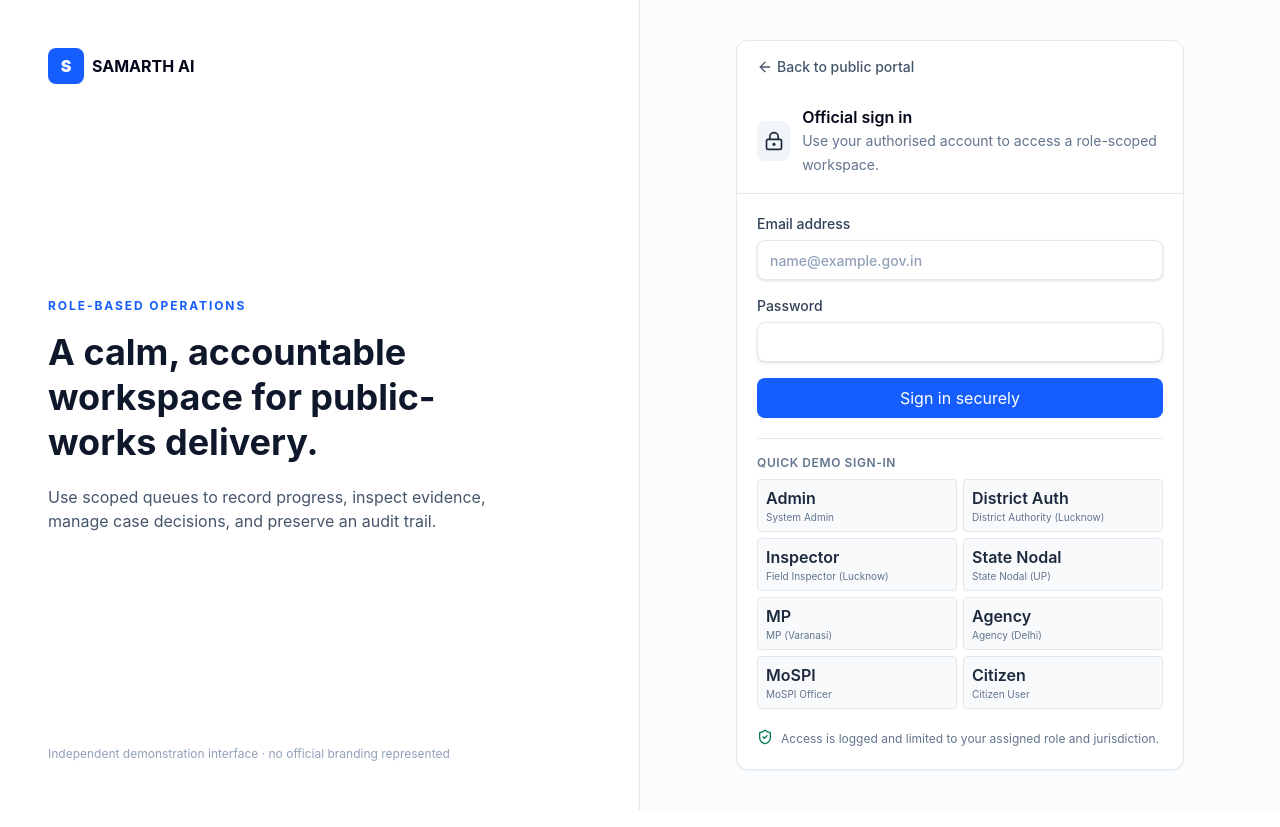
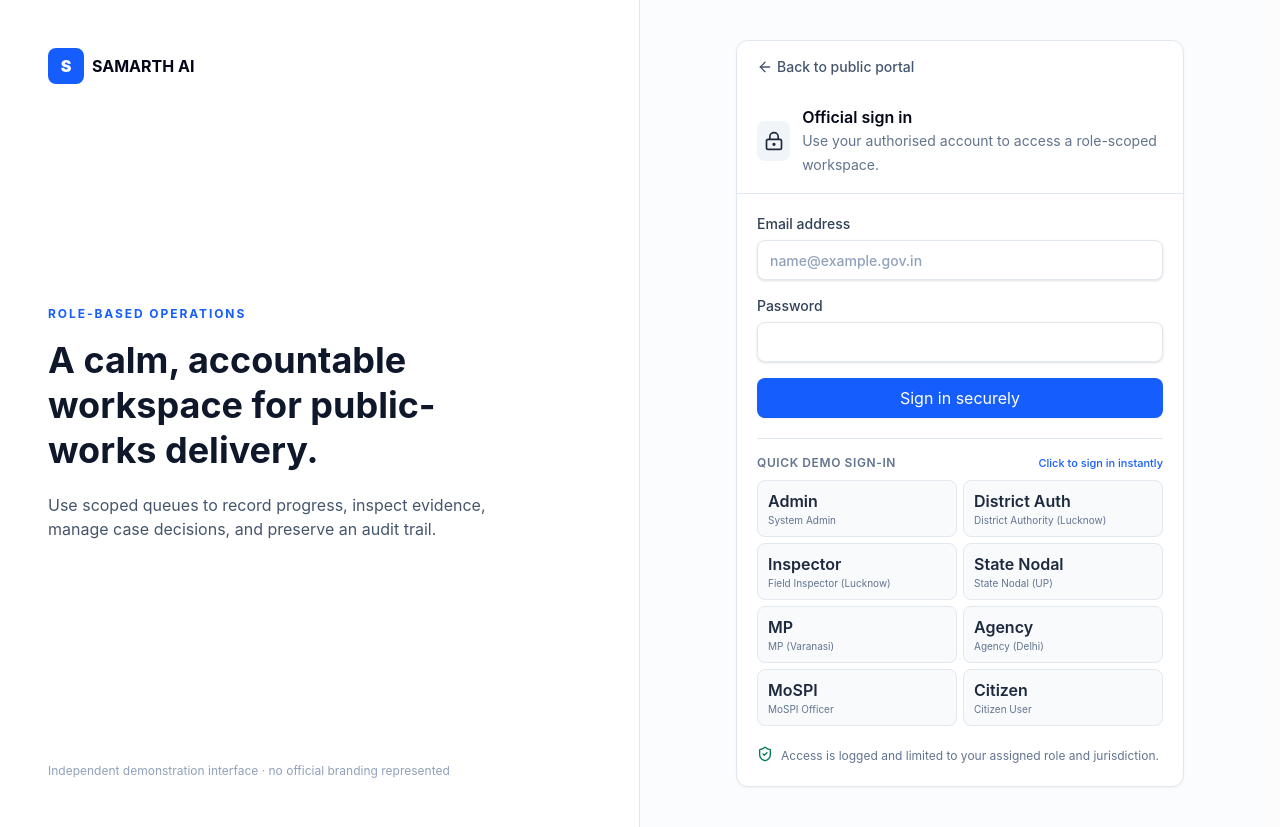
Before and after one commit to Samarth-Ai-sih/Samarth-AI-SIH, a Next.js app in the folder frontend/: page /login in a window 1280 px wide. Built offline with nearby package versions, Linux system fonts and the light colour scheme.

Commit message:
fix(auth): enable 1-click instant demo sign-in, sync demo credentials and client csrf cookie

```diff
--- a/frontend/src/app/login/page.tsx
+++ b/frontend/src/app/login/page.tsx
@@ -9,6 +9,7 @@ import { Card, CardContent, CardDescription, CardHeader, CardTitle } from "@/com
 import { Input } from "@/components/ui/input";
 import { LoadingState } from "@/components/ui/states";
 import { useAuth } from "@/lib/auth";
+import { cn } from "@/lib/utils";
 
 const DEMO_ACCOUNTS = [
   { label: "Admin", email: "admin.demo@samarth-demo.in", role: "System Admin" },
@@ -37,23 +38,36 @@ function LoginForm() {
   const [password, setPassword] = useState("");
   const [error, setError] = useState("");
   const [submitting, setSubmitting] = useState(false);
+  const [activeDemo, setActiveDemo] = useState<string | null>(null);
 
   useEffect(() => {
     if (!isLoading && isAuthenticated) router.replace(params.get("redirect") || "/dashboard");
   }, [isAuthenticated, isLoading, params, router]);
 
-  async function submit(event: FormEvent) {
-    event.preventDefault();
+  async function executeLogin(targetEmail: string, targetPassword: string) {
     setError("");
     setSubmitting(true);
     try {
-      await login(email, password);
+      await login(targetEmail, targetPassword);
       router.push(params.get("redirect") || "/dashboard");
     } catch (reason) {
       setError(reason instanceof Error ? reason.message : "Sign in was not successful. Please try again.");
     } finally {
       setSubmitting(false);
+      setActiveDemo(null);
     }
+  }
+
+  async function submit(event: FormEvent) {
+    event.preventDefault();
+    await executeLogin(email, password);
+  }
+
+  async function handleDemoLogin(accEmail: string, accLabel: string) {
+    setEmail(accEmail);
+    setPassword("Password@123");
+    setActiveDemo(accLabel);
+    await executeLogin(accEmail, "Password@123");
   }
 
   if (isLoading) return <LoadingState label="Checking your session…" />;
@@ -131,25 +145,39 @@ function LoginForm() {
             </form>
 
             <div className="mt-5 border-t border-slate-200 pt-4">
-              <p className="text-xs font-semibold uppercase tracking-wider text-slate-500 mb-2">
+              <div className="flex items-center justify-between mb-2">
+                <p className="text-xs font-semibold uppercase tracking-wider text-slate-500">
                   Quick Demo Sign-In
                 </p>
+                <span className="text-[11px] text-blue-600 font-medium">Click to sign in instantly</span>
+              </div>
               <div className="grid grid-cols-2 gap-1.5">
-                {DEMO_ACCOUNTS.map((acc) => (
+                {DEMO_ACCOUNTS.map((acc) => {
+                  const isThisActive = activeDemo === acc.label;
+                  return (
                     <button
                       key={acc.email}
                       type="button"
-                    onClick={() => {
-                      setEmail(acc.email);
-                      setPassword("Password@123");
-                      setError("");
-                    }}
-                    className="flex flex-col items-start px-2 py-1.5 text-xs rounded border border-slate-200 bg-slate-50 hover:bg-slate-100 hover:border-slate-300 text-left transition-colors"
+                      disabled={submitting}
+                      onClick={() => handleDemoLogin(acc.email, acc.label)}
+                      className={cn(
+                        "flex flex-col items-start px-2.5 py-2 text-xs rounded-lg border transition-all text-left cursor-pointer",
+                        isThisActive
+                          ? "border-blue-500 bg-blue-50 text-blue-900 shadow-sm"
+                          : "border-slate-200 bg-slate-50 hover:bg-blue-50/60 hover:border-blue-300 text-slate-800",
+                        submitting && !isThisActive && "opacity-50 cursor-not-allowed"
+                      )}
                     >
-                    <span className="font-semibold text-slate-800">{acc.label}</span>
-                    <span className="text-[10px] text-slate-500 truncate w-full">{acc.role}</span>
+                      <span className="font-semibold text-slate-800 flex items-center gap-1.5">
+                        {acc.label}
+                        {isThisActive && <span className="inline-block h-2 w-2 rounded-full bg-blue-600 animate-ping" />}
+                      </span>
+                      <span className="text-[10px] text-slate-500 truncate w-full">
+                        {isThisActive ? "Signing in…" : acc.role}
+                      </span>
                     </button>
-                ))}
+                  );
+                })}
               </div>
             </div>
 
--- a/frontend/src/lib/auth.tsx
+++ b/frontend/src/lib/auth.tsx
@@ -142,6 +142,9 @@ export function AuthProvider({ children }: { children: React.ReactNode }) {
     }
 
     const data = await res.json();
+    if (data.csrf_token) {
+      Cookies.set("csrf_token", data.csrf_token, { path: "/", sameSite: "lax" });
+    }
     setState({
       user: data.user,
       accessToken: data.access_token,
```
Lines whose indentation alone changed are shown as unchanged.
